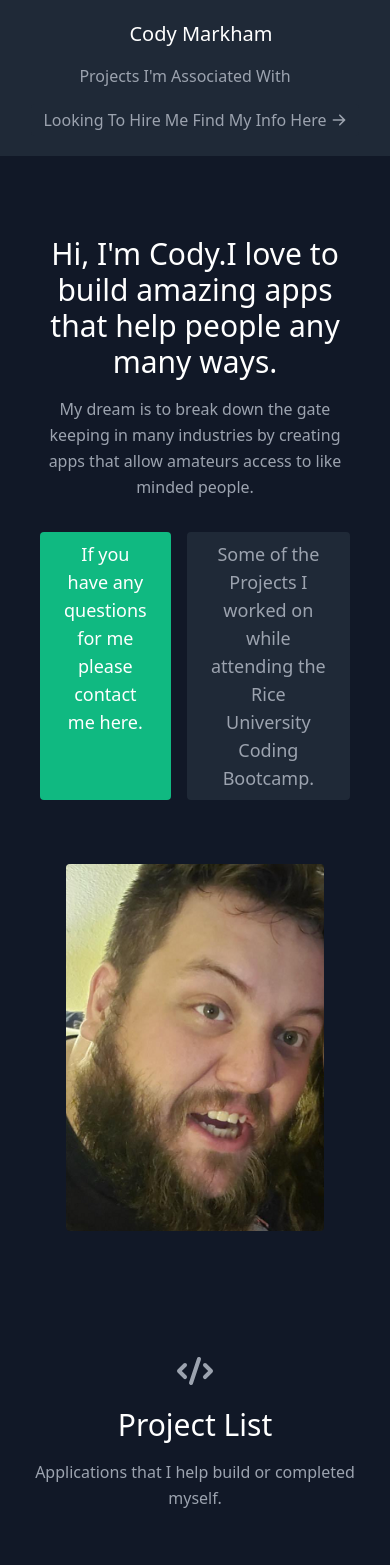
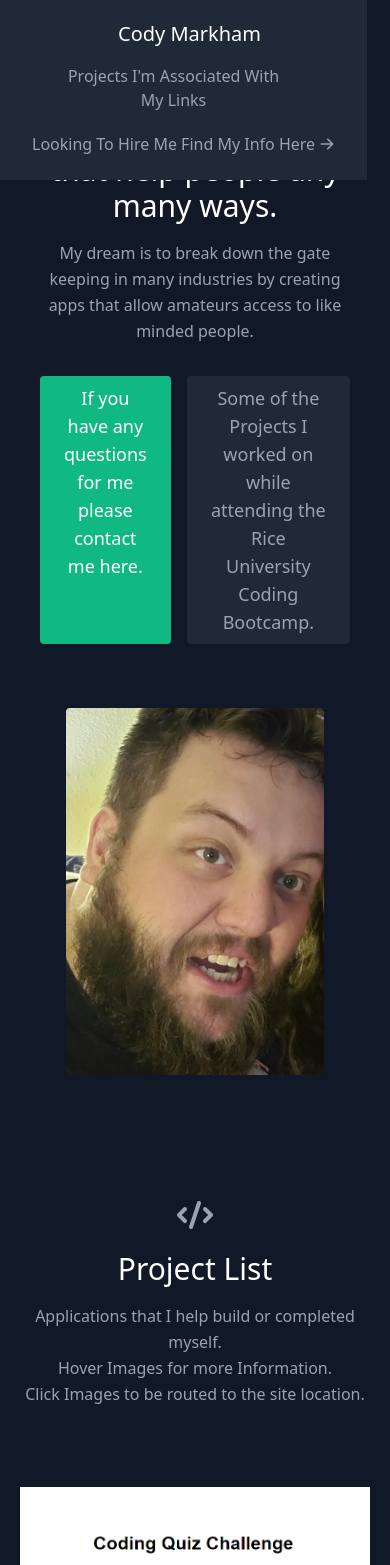
Before and after one commit to codywmarkham/Portfolio, a React (Create React App) app: page / in a window 390 px wide. Shown: the top 1565 px of the page. Built offline with nearby package versions, Linux system fonts and the light colour scheme.

Commit message:
Final update

```diff
--- a/src/App.js
+++ b/src/App.js
@@ -3,6 +3,7 @@ import About from "./components/About";
 import Contact from "./components/Contact";
 import Navbar from "./components/Navbar";
 import Projects from "./components/Projects";
+import Footer from "./components/Footer";
 
 
 export default function App() {
@@ -12,6 +13,7 @@ export default function App() {
       <About />
       <Projects />
       <Contact />
+      <Footer />
     </main>
   );
 }
--- a/src/components/Contact.js
+++ b/src/components/Contact.js
@@ -25,8 +25,14 @@ export default function Contact() {
         .catch((error) => alert(error));
     }
 
+
     return (
-    <section id="contact" className="relative">
+    <section id="contact" className="relative pt-80">
+       <div className="flex flex-col w-full mb-20">
+          <h1 className="sm:text-4xl text-3xl font-medium title-font mb-4 text-white text-center">
+            Contact Information
+          </h1>
+        </div>
       <div className="container px-5 py-10 mx-auto flex sm:flex-nowrap flex-wrap">
         <div className="lg:w-2/3 md:w-1/2 bg-gray-900 rounded-lg overflow-hidden sm:mr-10 p-10 flex items-end justify-start relative">
           <iframe
@@ -40,6 +46,7 @@ export default function Contact() {
             style={{ filter: "opacity(0.7)" }}
             src="https://www.google.com/maps/embed/v1/place?q=Houston+Texas&key=AIzaSyBFw0Qbyq9zTFTd-tUY6dZWTgaQzuU17R8"
           />
+
           <div className="bg-gray-900 relative flex flex-wrap py-6 px-10 rounded shadow-md">
             <div className="lg:w-1/2 px-6">
               <h2 className="title-font font-semibold text-white tracking-widest text-xs">
@@ -71,7 +78,7 @@ export default function Contact() {
           onSubmit={handleSubmit}
           className="lg:w-1/3 md:w-1/2 flex flex-col md:ml-auto w-full md:py-8 mt-8 md:mt-0">
           <h2 className="text-white sm:text-4xl text-3xl mb-1 font-medium title-font">
-            Contact Me Here
+            Direct Message
           </h2>
           <p className="leading-relaxed mb-5">
             If you need to leave me a message please contact me here and I will get back to you ASAP.
@@ -119,6 +126,7 @@ export default function Contact() {
             Submit
           </button>
         </form>
+
       </div>
     </section>
   );}
--- /dev/null
+++ b/src/components/Footer.js
@@ -0,0 +1,25 @@
+import React from "react";
+
+export default function Footer() {
+    return (
+
+        <footer>
+            <section id="footer" className="container mx-auto ">
+            <div className="flex flex-col w-full mb-1">
+                <h1 className="sm:text-4xl text-3xl font-medium title-font text-white text-center">
+                Links
+                </h1>
+            </div>
+                    <div className="text-center ">
+                    <a href="https://github.com/codywmarkham" target="_blank" rel="noopenner noreferrer">GitHub</a>
+                    </div>
+                    <div className="text-center ">
+                    <a href="https://www.linkedin.com/in/codywmarkham/" target="_blank" rel="noopenner noreferrer">Linkedin</a>
+                    </div>
+                    <div className="text-center ">
+                    <a href="https://docs.google.com/document/d/1cF34QzEL1ImgH4MkC0fnPZBj46QmaytpnAqq3PuTQSs/edit?usp=sharing" target="_blank" rel="noopenner noreferrer">Resume</a>
+                    </div>
+                </section>
+        </footer>
+    )
+}
--- a/src/components/Navbar.js
+++ b/src/components/Navbar.js
@@ -3,7 +3,7 @@ import React from "react";
 
 export default function Navbar() {
     return (
-        <header className="bg-gray-800 md:sticky top-0 z-10">
+        <header className="bg-gray-800 md:sticky top-0 z-10 absolute">
           <div className="container mx-auto flex flex-wrap p-5 flex-col md:flex-row items-center">
             <a href className="title-font font-medium text-white mb-4 md:mb-0">
               <a href="#about" className="ml-3 text-xl">
@@ -13,6 +13,11 @@ export default function Navbar() {
             <nav className="md:mr-auto md:ml-4 md:py-1 md:pl-4 md:border-l md:border-gray-700	flex flex-wrap items-center text-base justify-center">
               <a href="#projects" className="mr-5 hover:text-white">
                 Projects I'm Associated With
+              </a>
+            </nav>
+            <nav className="md:mr-auto md:ml-4 md:py-1 md:pl-4	flex flex-wrap items-center text-base justify-center">
+              <a href="#footer" className="mr-5 hover:text-white">
+                My Links
               </a>
             </nav>
             <a
--- a/src/components/Projects.js
+++ b/src/components/Projects.js
@@ -1,7 +1,6 @@
 import { CodeIcon } from "@heroicons/react/solid";
 import React from "react";
 import { projects } from "../data";
-
 
 
 export default function Projects() {
@@ -13,8 +12,10 @@ export default function Projects() {
           <h1 className="sm:text-4xl text-3xl font-medium title-font mb-4 text-white">
             Project List
           </h1>
-          <p className="lg:w-2/3 mx-auto leading-relaxed text-base">
-            Applications that I help build or completed myself.
+          <p className="lg:w-2/3 mx-auto leading-relaxed text-base break-normal">
+            Applications that I help build or completed myself. <br></br>
+            Hover Images for more Information.<br></br>
+            Click Images to be routed to the site location.
           </p>
         </div>
         <div className="flex flex-wrap -m-4">
```
